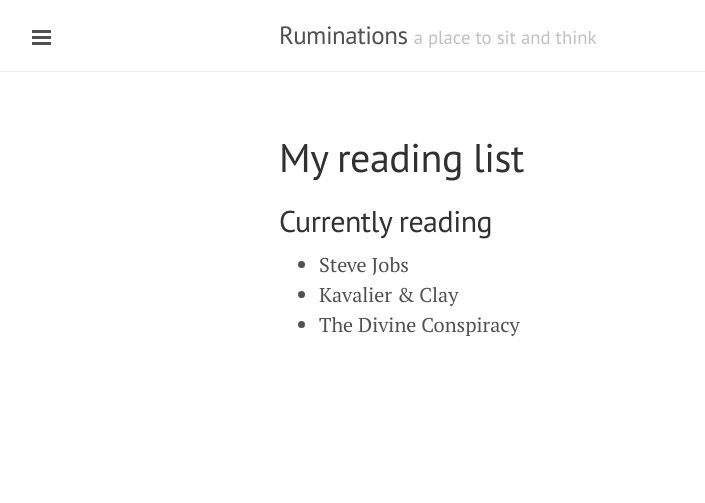
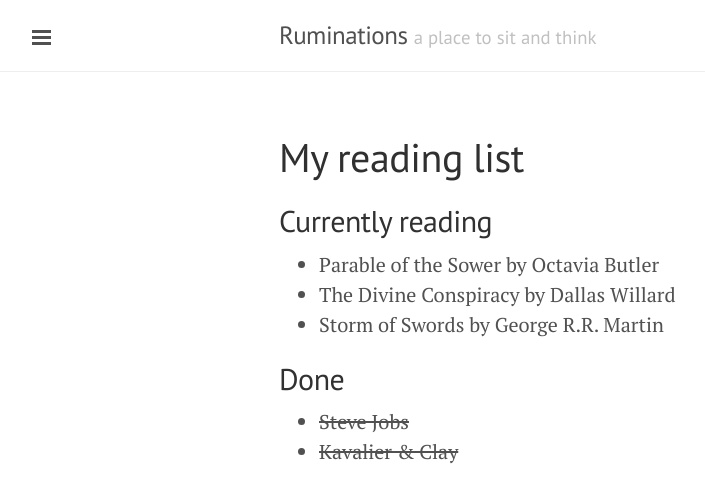
Before and after one commit to jrsconfitto/jrsconfitto.github.io, a Jekyll site: the page built from reading-list.md, in a window 1280 px wide. Shown: the top 503 px of the page, without its empty margins (1-706 px from the left). Built offline with Jekyll 4.4.1, drawn with Linux system fonts in a browser that asks for light colours.

Commit message:
Update the reading list to be almost accurate
more to come!

```diff
--- a/reading-list.md
+++ b/reading-list.md
@@ -5,6 +5,11 @@ title: My reading list
 
 ## Currently reading
 
-* Steve Jobs
-* Kavalier & Clay
-* The Divine Conspiracy
+* Parable of the Sower by Octavia Butler
+* The Divine Conspiracy by Dallas Willard
+* Storm of Swords by George R.R. Martin
+
+## Done
+
+* ~~Steve Jobs~~
+* ~~Kavalier & Clay~~
```
